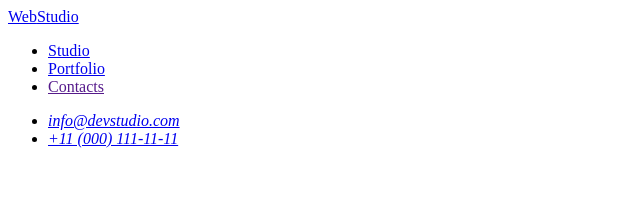
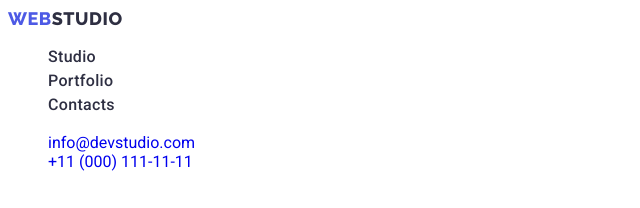
Before and after one commit to Igor9779/goit-markup-hw-02, a plain HTML site: page portfolio.html in a window 1280 px wide. Shown: the whole page, without its empty margins (0-640 px from the left). Drawn offline with Linux system fonts and the light colour scheme.

Commit message:
mod2-portfolio-header

```diff
--- /dev/null
+++ b/css/styles-portfolio.css
@@ -0,0 +1,82 @@
+:root{
+    --title-color: #2E2F42;
+    --text-color: #434455;
+}
+
+body {
+   font-family: "Roboto", sans-serif;
+   color: var(--text-color);
+   background-color: #ffffff;
+}
+
+.list{
+   list-style: none;
+}
+
+.link{
+   text-decoration: none;
+}
+
+.header {
+background-color: #ffffff;
+}
+.header-navigation {
+
+}
+.header-logo {
+    font-family: "Raleway", sans-serif;
+    font-weight: 800;
+    font-size: 18px;
+    line-height: 1.17;
+    letter-spacing: 0.03em;
+    text-transform: uppercase;
+    color: #4d5ae5;
+}
+
+.header-span {
+    color: var(--title-color);
+}
+
+.header-list {
+
+}
+.header-item {
+
+}
+
+.header-link {
+    font-weight: 500;
+    font-size: 16px;
+    line-height: 1.5;
+    letter-spacing: 0.02em;
+    color: var(--title-color);
+}
+
+.header-link:hover {
+    color: #404BBF;
+}
+.header-link:focus {
+    color: #404BBF;
+}
+
+.header-adress {
+font-style: normal;
+}
+
+.header-contacts {
+font-style: normal;
+}
+
+.header-contact {
+    font-size: 16px;
+    line-height: 1.5;
+    letter-spacing: 0.02em;
+    color: var(--text-color);
+    font-style: normal;
+}
+.header-contact:hover {
+    color: #404BBF;
+}
+.header-contact:focus {
+    color: #404BBF;
+}
--- a/css/styles.css
+++ b/css/styles.css
@@ -60,7 +60,7 @@ background-color: #ffffff;
 }
 
 .header-adress {
-
+font-style: normal;
 }
 
 .header-contacts {
--- a/portfolio.html
+++ b/portfolio.html
@@ -5,6 +5,10 @@
     <meta http-equiv="X-UA-Compatible" content="IE=edge">
     <meta name="viewport" content="width=device-width, initial-scale=1.0">
     <title>Document</title>
+    <link rel="preconnect" href="https://fonts.googleapis.com">
+    <link rel="preconnect" href="https://fonts.gstatic.com" crossorigin>
+    <link href="https://fonts.googleapis.com/css2?family=Raleway:wght@800&family=Roboto:wght@400;500;600;700&display=swap" rel="stylesheet">
+    <link rel="stylesheet" href="./css/styles-portfolio.css">
 </head>
 <body>
     <header class="header">
@@ -23,5 +27,8 @@
             </ul>
           </address>
         </header>
+        <main>
+
+        </main>
 </body>
 </html>
```
